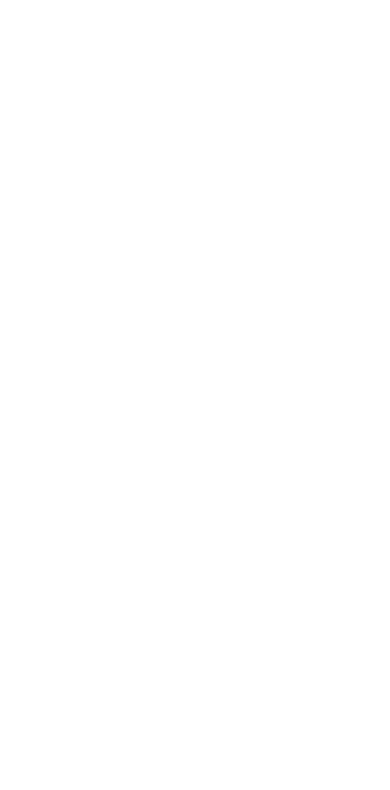
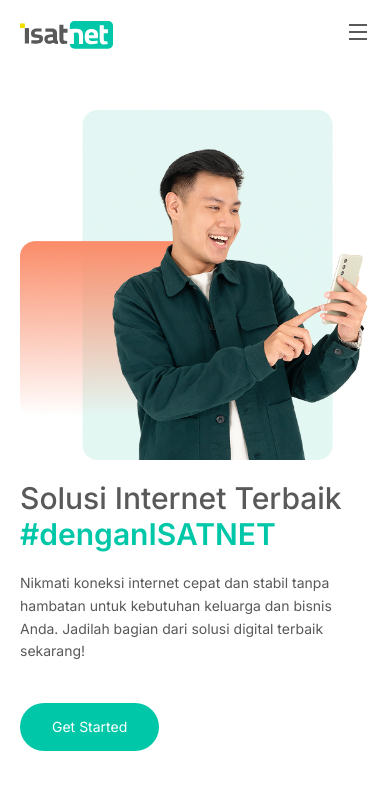
Before and after one commit to christianyitzak/isatnet, a website: page public/index.html in a window 390 px wide. Drawn offline with nearby package versions, Linux system fonts and the light colour scheme; files that its build step writes are made by us from their sources.

Commit message:
create navigation and hero section

```diff
--- a/public/index.html
+++ b/public/index.html
@@ -4,11 +4,41 @@
     <meta charset="UTF-8">
     <meta name="viewport" content="width=device-width, initial-scale=1.0">
     <script src="https://unpkg.com/@tailwindcss/browser@4"></script>
+    <link rel="preconnect" href="https://fonts.googleapis.com">
+    <link rel="preconnect" href="https://fonts.gstatic.com" crossorigin>
+    <link href="https://fonts.googleapis.com/css2?family=Inter:ital,opsz,wght@0,14..32,100..900;1,14..32,100..900&display=swap" rel="stylesheet">
     <link rel="stylesheet" href="styles/output.css">
     <title>ISATNET</title>
   </head>
 
-  <body>
+  <body class="text-[#595959] font-[inter]">
+    <nav class="mx-auto flex justify-between items-center py-5 px-5">
+      <div>
+        <img src="images/logo-isatnet.svg" alt="isatnet logo" class="h-7">
+      </div>
 
+      <div>
+        <button class="md:hidden">
+          <img src="images/icon-menu-line.svg" alt="menu icon">
+        </button>
+      </div>
+    </nav>
+
+    <section class="mx-auto grid grid-cols-1 px-5 my-10">
+      <img src="images/hero.jpg" alt="a person use his phone" class="w-full">
+
+      <div class="mt-5">
+        <h1 class="text-3xl font-medium mb-5">
+          Solusi Internet Terbaik
+          <span class="block text-[#00C7A8] font-semibold">#denganISATNET</span>
+        </h1>
+
+        <p class="text-sm leading-relaxed mb-10">
+          Nikmati koneksi internet cepat dan stabil tanpa hambatan untuk kebutuhan keluarga dan bisnis Anda. Jadilah bagian dari solusi digital terbaik sekarang!
+        </p>
+
+        <a href="#" class="text-sm text-white bg-[#00C7A8] py-3.5 px-8 inline-block rounded-full">Get Started</a>
+      </div>
+    </section>
   </body>
 </html>
```
Also changed, not shown: public/images/hero.jpg (added), public/images/icon-menu-line.svg (added), public/images/logo-isatnet.svg (added).
